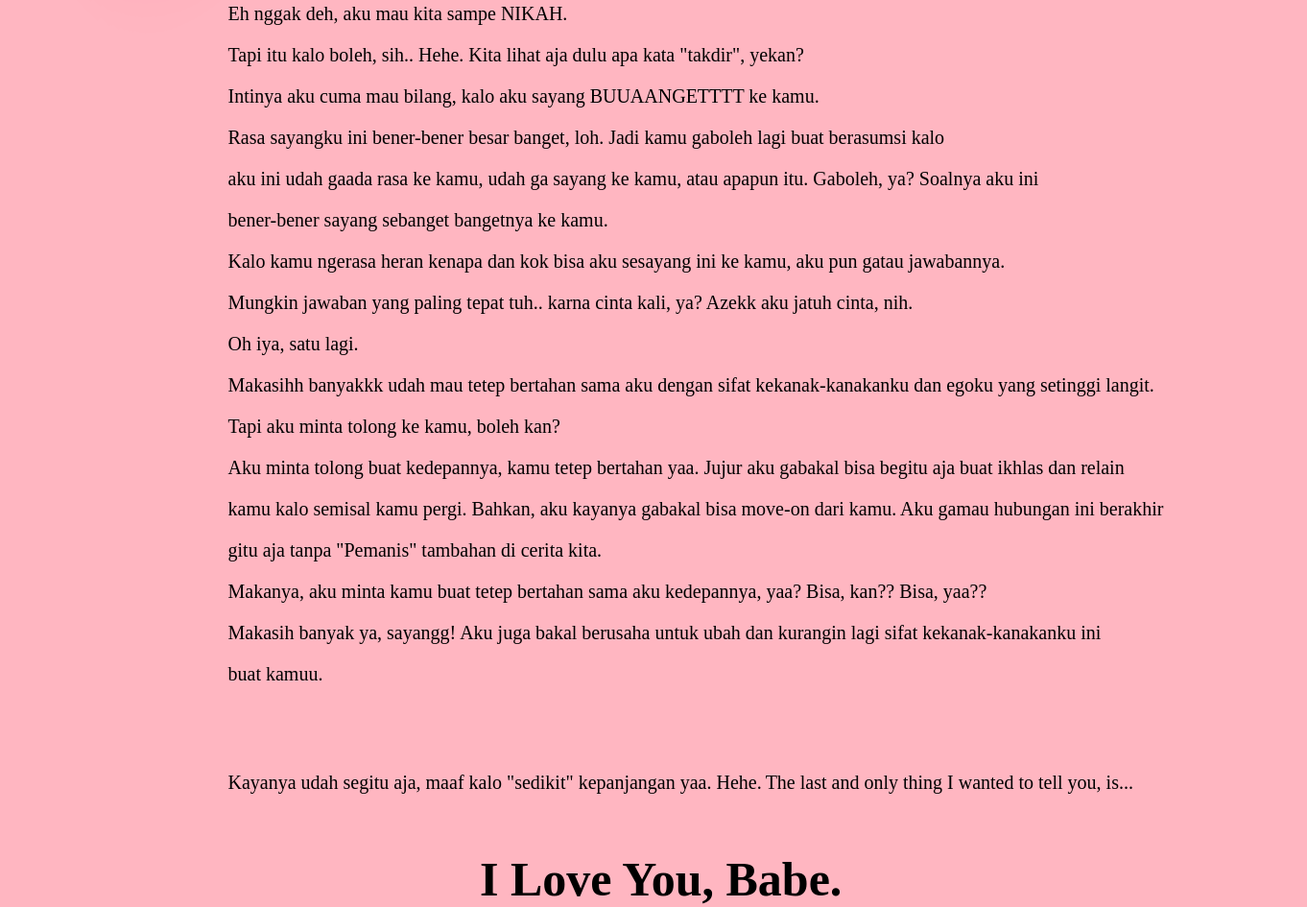
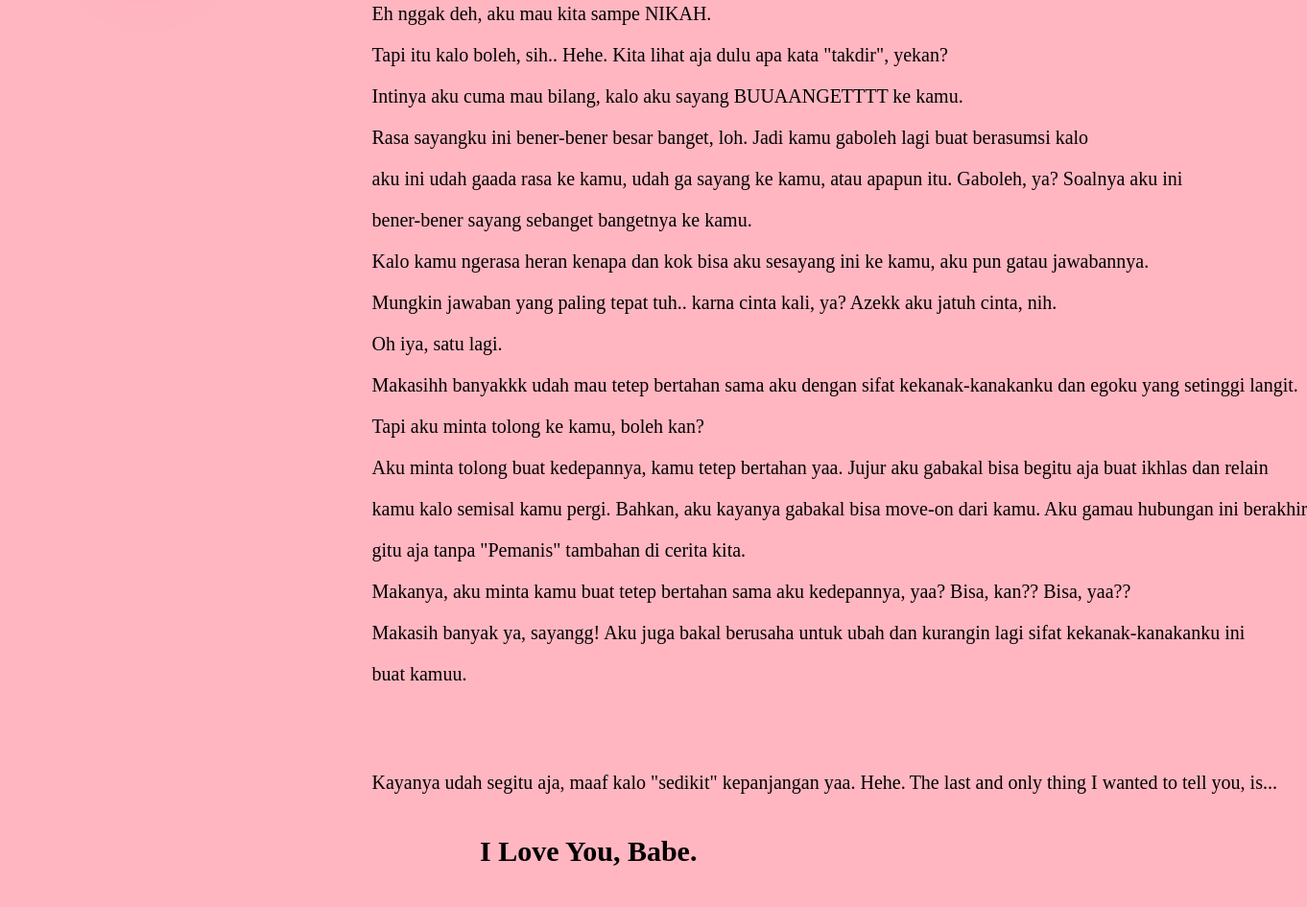
Before and after one commit to Xyrouu/For-My-Girlfriend, a plain HTML site: page index.html in a window 1280 px wide. Shown: the part 655-1600 px from the top of the page at 96% size, 1362 px wide, since content can reach past the window. After the commit the page ends 1559 px from the top, so only its background shows below. Drawn offline with Linux system fonts and the light colour scheme.

Commit message:
index.html

```diff
--- a/index.html
+++ b/index.html
@@ -12,14 +12,14 @@
         h1 {
             position: absolute;
             top: 60px;
-            right: 500px;
+            left: 350px;
             font-size: 50px;
         }
 
         p {
             position: relative;
             top: 380px;
-            left: 50px;
+            left: 200px;
             font-size: 20px;
         }
 
@@ -27,13 +27,13 @@
             position: absolute;
             top: 1500px;
             left: 500px;
-            font-size: 50px;
+            font-size: 30px;
         }
 
         p2 {
             position: relative;
             top: 450px;
-            left: 50px;
+            left: 200px;
             font-size: 20px;
         }
     </style>
@@ -69,3 +69,5 @@
         <p2>Kayanya udah segitu aja, maaf kalo "sedikit" kepanjangan yaa. Hehe.</p2>
         <p2>The last and only thing I wanted to tell you, is...</p2>
     </div>
+</body>
+</html>
```
